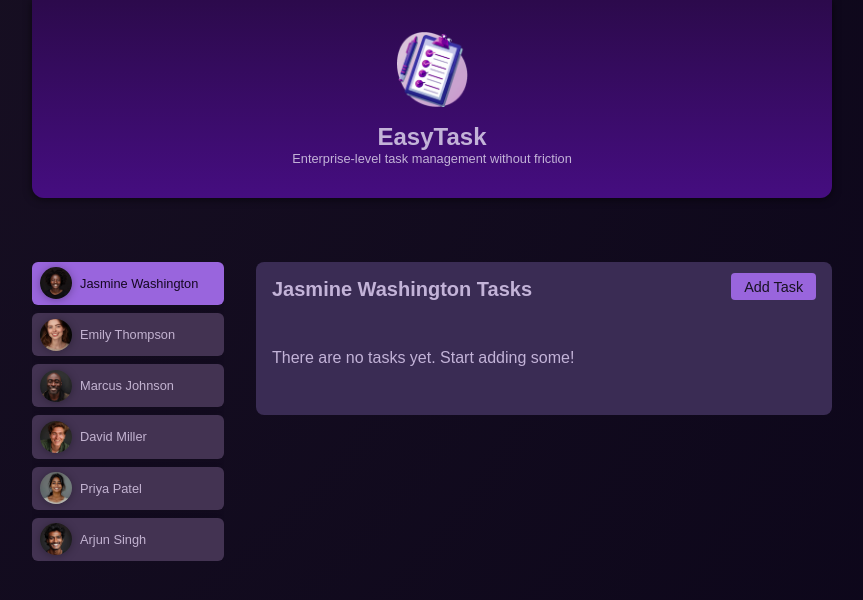
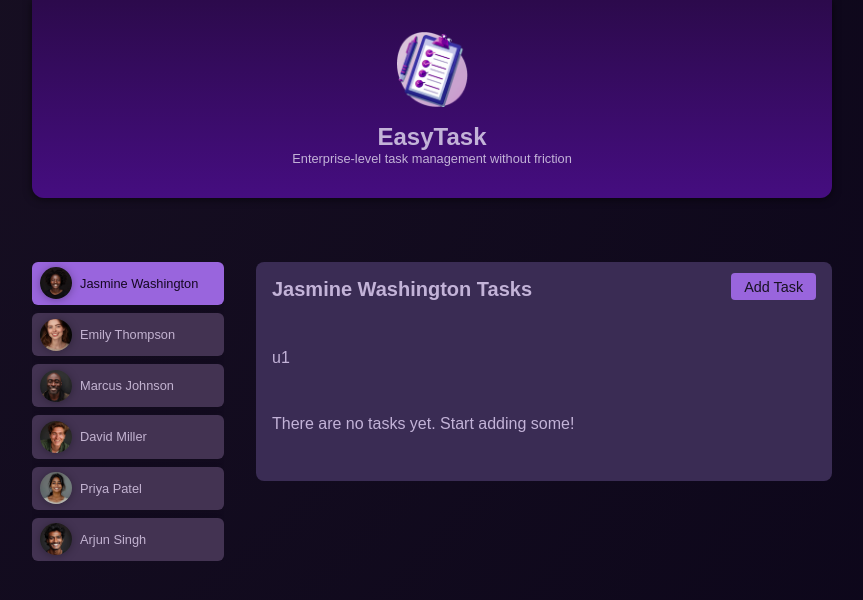
Before and after one commit to robertgutu/Angular-Routing, an Angular app: page /users/u1/tasks in a window 1280 px wide. Shown: the top 600 px of the page, without its empty margins (208-1071 px from the left). Built offline with nearby package versions, Linux system fonts and the light colour scheme.

Commit message:
Accessing Parent Route Data From Inside Nested Routes

```diff
--- a/src/app/app.config.ts
+++ b/src/app/app.config.ts
@@ -1,9 +1,15 @@
 import { ApplicationConfig } from "@angular/core";
-import { provideRouter, withComponentInputBinding } from "@angular/router";
+import { provideRouter, withComponentInputBinding, withRouterConfig } from "@angular/router";
 import { routes } from "./app.routes";
 
 export const appConfig: ApplicationConfig = {
     providers: [
-        provideRouter(routes, withComponentInputBinding()),
+        provideRouter(
+            routes,
+            withComponentInputBinding(),
+            withRouterConfig({
+                paramsInheritanceStrategy: 'always',
+            })
+        ),
     ],
 }
--- a/src/app/tasks/tasks.component.html
+++ b/src/app/tasks/tasks.component.html
@@ -1,4 +1,5 @@
 <ul>
+  <p>{{userId()}}</p>
   @for (task of userTasks; track task.id) {
     <li>
       <app-task [task]="task" />
--- a/src/app/tasks/tasks.component.ts
+++ b/src/app/tasks/tasks.component.ts
@@ -1,4 +1,4 @@
-import { Component } from '@angular/core';
+import { Component, input, OnInit } from '@angular/core';
 
 import { TaskComponent } from './task/task.component';
 import { Task } from './task/task.model';
@@ -12,4 +12,7 @@ import { Task } from './task/task.model';
 })
 export class TasksComponent {
   userTasks: Task[] = [];
+
+  userId = input.required()
+
 }
```
